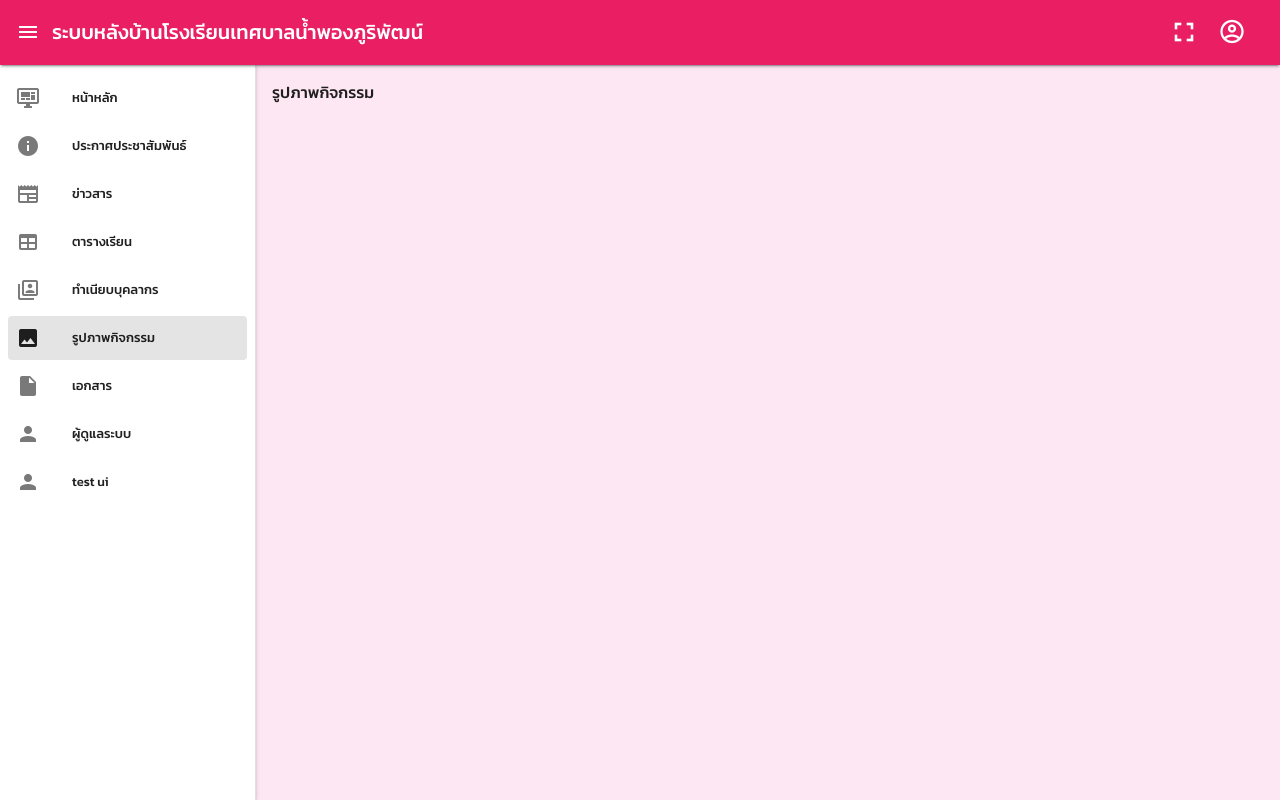
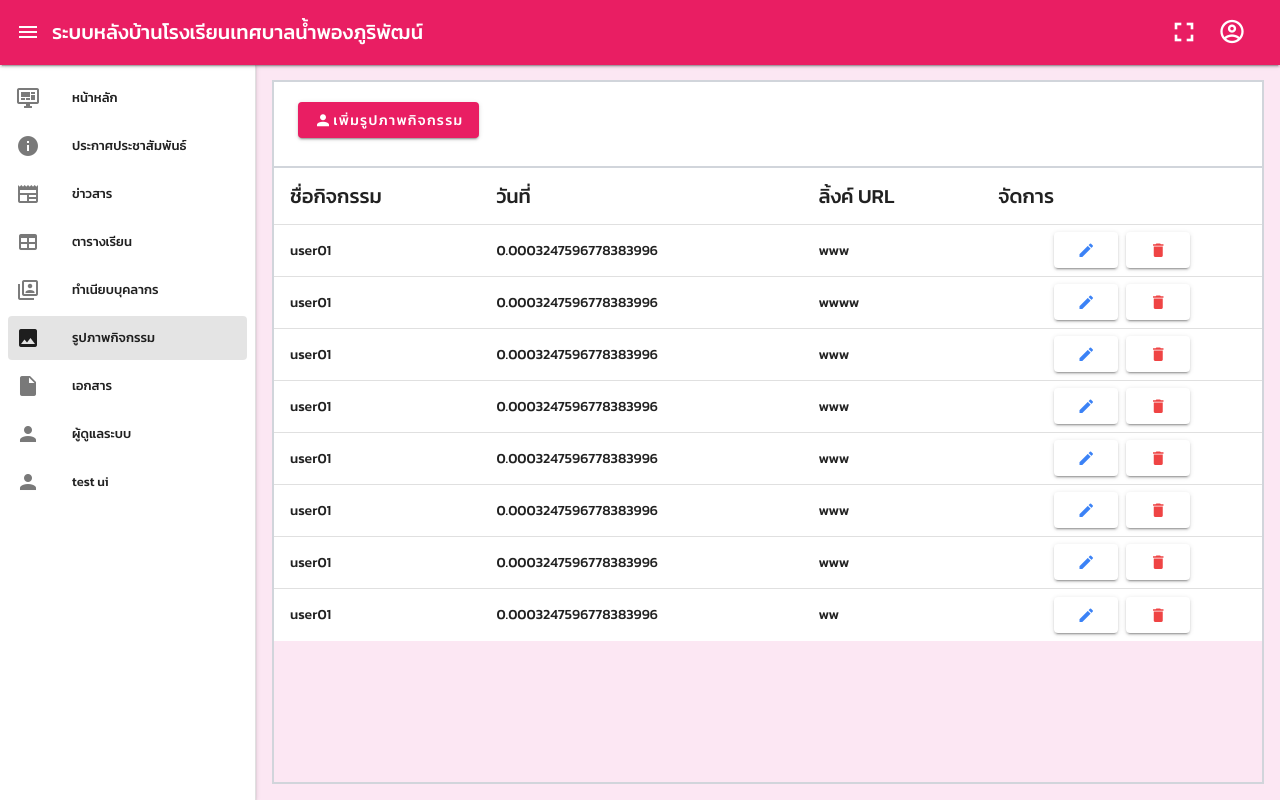
Before and after one commit to parnuphun/My-admin-template, a Vue app: page /admin/gallery in a window 1280 px wide. Built offline with nearby package versions, Linux system fonts and the light colour scheme; what v-calendar, vue-sweetalert2, vue3-marquee would draw is missing.

Commit message:
photoadmin

```diff
--- a/src/views/School/Admin/adminManagement.vue
+++ b/src/views/School/Admin/adminManagement.vue
@@ -1,6 +1,7 @@
 <script setup lang="ts">
 import AdminNavigationBar from '../../../components/layout/AdminNavigationBar.vue';
 import { ref, onMounted } from 'vue'
+import {imageValidate} from '../../../services/validationRules'
 
 onMounted(() => {
     console.log(dialog.value)
@@ -10,6 +11,8 @@ const adminDialogAdd = ref(false)
 const adminEdit = ref(false)
 const adminMoveoutline = ref(false)
 const adminDelete = ref(false)
+const _imgValid = [(v:any)=>imageValidate(v)]
+const personImage = ref()
 const desserts = ref<Array<any>>([
     {
         user: 'user01',
@@ -84,22 +87,22 @@ const desserts = ref<Array<any>>([
                 <v-table>
                     <thead>
                         <tr>
-                            <td class="text-left font-bold text-3xl">
+                            <td class="text-left font-bold text-xl">
                                 ภาพ
                             </td>
-                            <td class="text-left font-bold text-3xl">
+                            <td class="text-left font-bold text-xl">
                                 ชื่อผู้ใช้
                             </td>
-                            <td class="text-left font-bold text-3xl">
+                            <td class="text-left font-bold text-xl">
                                 รหัสผ่าน
                             </td>
-                            <td class="text-left font-bold text-3xl">
+                            <td class="text-left font-bold text-xl">
                                 ชื่อ-นามสกุล
                             </td>
-                            <td class="text-left font-bold text-3xl">
+                            <td class="text-left font-bold text-xl">
                                 อีเมลล์
                             </td>
-                            <td class="text-left font-bold text-3xl">
+                            <td class="text-left font-bold text-xl">
                                 เบอร์โทร
                             </td>
                             <td class="text-center w-fit">
@@ -126,12 +129,7 @@ const desserts = ref<Array<any>>([
                                                 class="fill-current text-blue-500 hover:text-blue-600">mdi-pencil</v-icon>
                                         </v-btn>
                                     </div>
-                                    <div class="text-green-500 hover:text-green-600 cursor-pointer">
-                                        <v-btn @click="adminMoveoutline = !adminMoveoutline">
-                                            <v-icon
-                                                class="fill-current text-green-500 hover:text-green-600">mdi-folder-move-outline</v-icon>
-                                        </v-btn>
-                                    </div>
+
                                     <div class="text-red-500 hover:text-red-600 cursor-pointer">
                                         <v-btn @click="adminDelete = !adminDelete">
                                             <v-icon class="fill-current text-red-500 hover:text-red-600">mdi-delete</v-icon>
@@ -165,7 +163,18 @@ const desserts = ref<Array<any>>([
                 </div>
                 <div class="w-full px-6 pb-4">
                     <div class="flex flex-col gap-2 w-full mt-4">
-                        <v-text-field label="ภาพ" width="150"></v-text-field>
+                        <v-file-input
+                                :rules="_imgValid"
+                                accept="image/*"
+                                placeholder="เลือกภาพประจำตัว"
+                                label="ภาพประจำตัว"
+                                v-model="personImage"
+                                class="mt-6"
+                                name="person_image"
+                                hide-details
+                                variant="outlined"
+                                prepend-icon=""
+                            ></v-file-input>
                         <v-text-field label="ชื่อผู้ใช้" width="150"></v-text-field>
                         <v-text-field label="รหัส" width="100"></v-text-field>
                         <v-text-field label="ชื่อ-นามสกุล" width="250"></v-text-field>
@@ -197,11 +206,18 @@ const desserts = ref<Array<any>>([
                 </div>
                 <div class="w-full px-6 pb-4">
                     <div class="flex flex-col gap-2 w-full mt-4">
-                        <v-text-field class="relative">
-                            <label class="absolute top-0 left-0 mt-2 ml-2">
-                                <img src="your_image_url" alt="ภาพ" class="w-4 h-4">
-                            </label>
-                        </v-text-field>
+                        <v-file-input
+                                :rules="_imgValid"
+                                accept="image/*"
+                                placeholder="เลือกภาพประจำตัว"
+                                label="ภาพประจำตัว"
+                                v-model="personImage"
+                                class="mt-6"
+                                name="person_image"
+                                hide-details
+                                variant="outlined"
+                                prepend-icon=""
+                            ></v-file-input>
                         <v-text-field label="ชื่อผู้ใช้" width="150"></v-text-field>
                         <v-text-field label="รหัส" width="100"></v-text-field>
                         <v-text-field label="ชื่อ-นามสกุล" width="250"></v-text-field>
@@ -220,37 +236,7 @@ const desserts = ref<Array<any>>([
         </v-card>
     </v-dialog>
 
-    <v-dialog v-model="adminMoveoutline" width="800" transition="dialog-bottom-transition">
-        <v-card class="pb-2">
-            <!-- content -->
-            <div class="flex flex-col w-full ">
-                <div class="w-full py-3 flex justify-center text-2xl mt-3 relative">
-                    move outline
-                    <div @click="adminMoveoutline = !adminMoveoutline"
-                        class="top-2 right-2 absolute h-10 w-10 text-red-500 hover:text-red-600 cursor-pointer text-2xl">
-                        <v-icon icon="mdi-close"></v-icon>
-                    </div>
-                </div>
-                <div class="w-full px-6 pb-4">
-                    <div class="flex flex-col gap-2 w-full mt-4">
-                        <v-text-field label="ภาพ" width="200"></v-text-field>
-                        <v-text-field label="ชื่อผู้ใช้" width="150"></v-text-field>
-                        <v-text-field label="รหัส" width="100"></v-text-field>
-                        <v-text-field label="ชื่อ-นามสกุล" width="250"></v-text-field>
-                        <v-text-field label="อีเมลล์" width="200"></v-text-field>
-                        <v-text-field label="เบอร์โทร" width="150"></v-text-field>
-                    </div>
 
-                    <div class="mx-auto  w-[100px] ">
-                        <div class="w-full h-[55px] rounded-lg text-xl
-                            bg-blue-500 hover:bg-blue-600 text-white flex justify-center items-center cursor-pointer">
-                            ตกลง
-                        </div>
-                    </div>
-                </div>
-            </div>
-        </v-card>
-    </v-dialog>
 
     <!-- delete -->
     <v-dialog class="mx-auto" v-model="adminDelete" width="800" transition="dialog-bottom-transition">
--- a/src/views/School/Admin/gallery.vue
+++ b/src/views/School/Admin/gallery.vue
@@ -1,10 +1,126 @@
 <script setup lang="ts">
 import AdminNavigationBar from '../../../components/layout/AdminNavigationBar.vue';
+import { ref, onMounted } from 'vue'
+
+
+
+const dialog = ref(false)
+const adminAddPhoto = ref(false)
+const adminDeletePhoto = ref(false)
+const adminEditPhoto = ref(false)
+const photoGallery = ref<Array<any>>([
+    {
+        gallery_name: 'user01',
+        gallery_date: 10 / 12 / 2566,
+        gallery_link: 'www',
+
+    },
+    {
+        gallery_name: 'user01',
+        gallery_date: 10 / 12 / 2566,
+        gallery_link: 'wwww',
+    },
+    {
+        gallery_name: 'user01',
+        gallery_date: 10 / 12 / 2566,
+        gallery_link: 'www',
+    },
+    {
+        gallery_name: 'user01',
+        gallery_date: 10 / 12 / 2566,
+        gallery_link: 'www',
+    },
+    {
+        gallery_name: 'user01',
+        gallery_date: 10 / 12 / 2566,
+        gallery_link: 'www',
+    },
+    {
+        gallery_name: 'user01',
+        gallery_date: 10 / 12 / 2566,
+        gallery_link: 'www',
+    },
+    {
+        gallery_name: 'user01',
+        gallery_date: 10 / 12 / 2566,
+        gallery_link: 'www',
+    },
+    {
+        gallery_name: 'user01',
+        gallery_date: 10 / 12 / 2566,
+        gallery_link: 'ww',
+    },
+
+],)
 
 </script>
 
 <template>
     <AdminNavigationBar>
-        รูปภาพกิจกรรม
+
+        <div class="w-full h-full overflow-auto border-2 border-gray-300">
+            <div class="w-full h-full flex flex-col overflow-hidden">
+                <div class="w-full h-[75x] min-[75px]: border-b-2 border-gray-300 bg-white
+                 flex justify-between items-center px-2 py-3">
+
+                    <div class="w-full h-full flex flex-row justify-start items-center gap-2">
+
+                        <div class="flex justify-between mb-4 ml-4 mr-4 mt-2">
+
+                            <v-btn @click="adminAddPhoto = !adminAddPhoto" color="pink">
+                                <v-icon icon="mdi-account"> </v-icon> เพิ่มรูปภาพกิจกรรม
+                            </v-btn>
+                        </div>
+                    </div>
+
+                </div>
+                <v-table>
+                    <thead>
+                        <tr>
+                            <th class="text-left font-bold text-xl">
+                                ชื่อกิจกรรม
+                            </th>
+                            <th class="text-left font-bold text-xl">
+                                วันที่
+                            </th>
+                            <th class="text-left font-bold text-xl">
+                                ลิ้งค์ URL
+                            </th>
+
+                            <th class="text-left font-bold text-xl">
+                                จัดการ
+                            </th>
+                        </tr>
+                    </thead>
+                    <tbody>
+                        <tr v-for="item in photoGallery" :key="item.name">
+                            <td>{{ item.gallery_name }}</td>
+                            <td>{{ item.gallery_date }}</td>
+                            <td>{{ item.gallery_link }}</td>
+
+
+                            <td class="flex justify-center">
+                                <div class="w-full flex flex-row gap-2 justify-center">
+                                    <div class="w-fit flex flex-row justify-end items-center gap-1">
+                                        <v-btn @click="adminEditPhoto = !adminEditPhoto">
+                                            <v-icon
+                                                class="fill-current text-blue-500 hover:text-blue-600">mdi-pencil</v-icon>
+                                        </v-btn>
+                                    </div>
+
+                                    <div class="w-fit flex flex-row justify-end items-center gap-1">
+                                        <v-btn @click="adminDeletePhoto = !adminDeletePhoto">
+                                            <v-icon class="fill-current text-red-500 hover:text-red-600">mdi-delete</v-icon>
+                                        </v-btn>
+                                    </div>
+                                </div>
+                            </td>
+                        </tr>
+                    </tbody>
+                </v-table>
+            </div>
+        </div>
+
+
     </AdminNavigationBar>
 </template>
```
